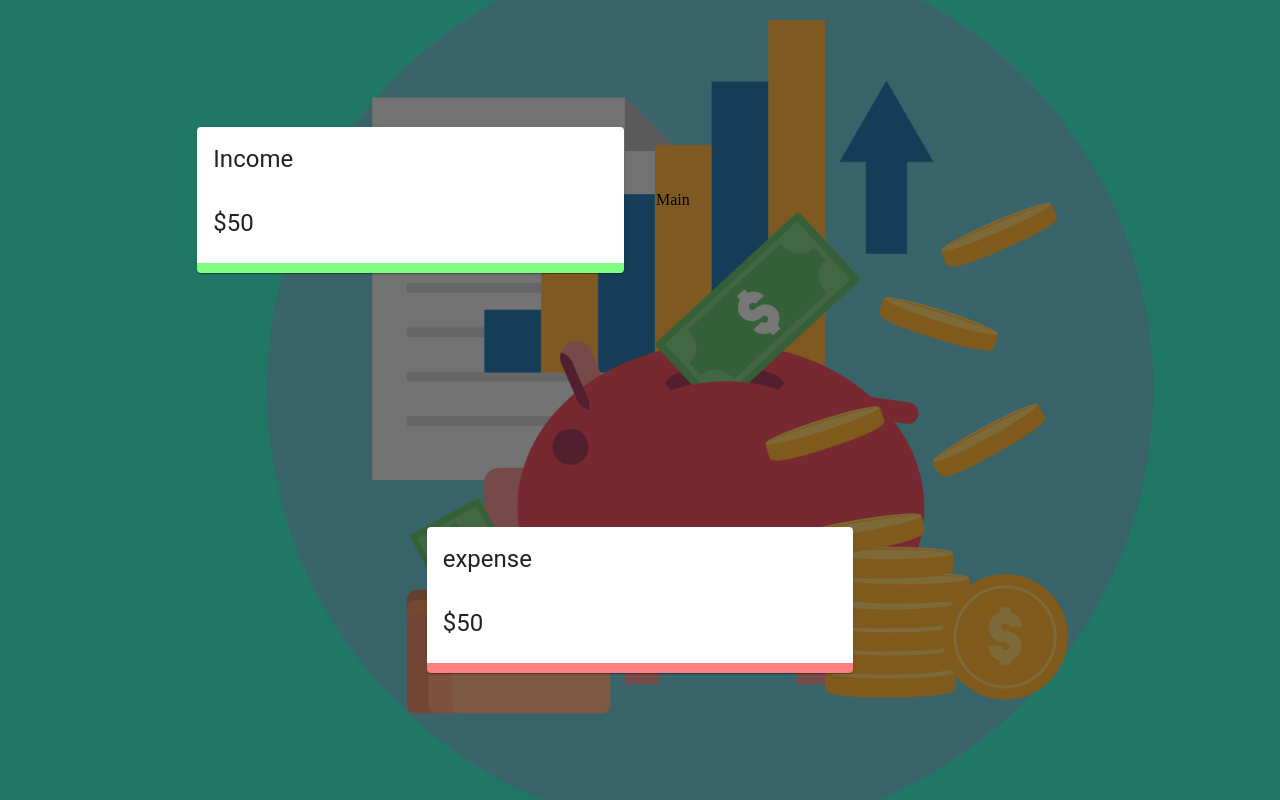
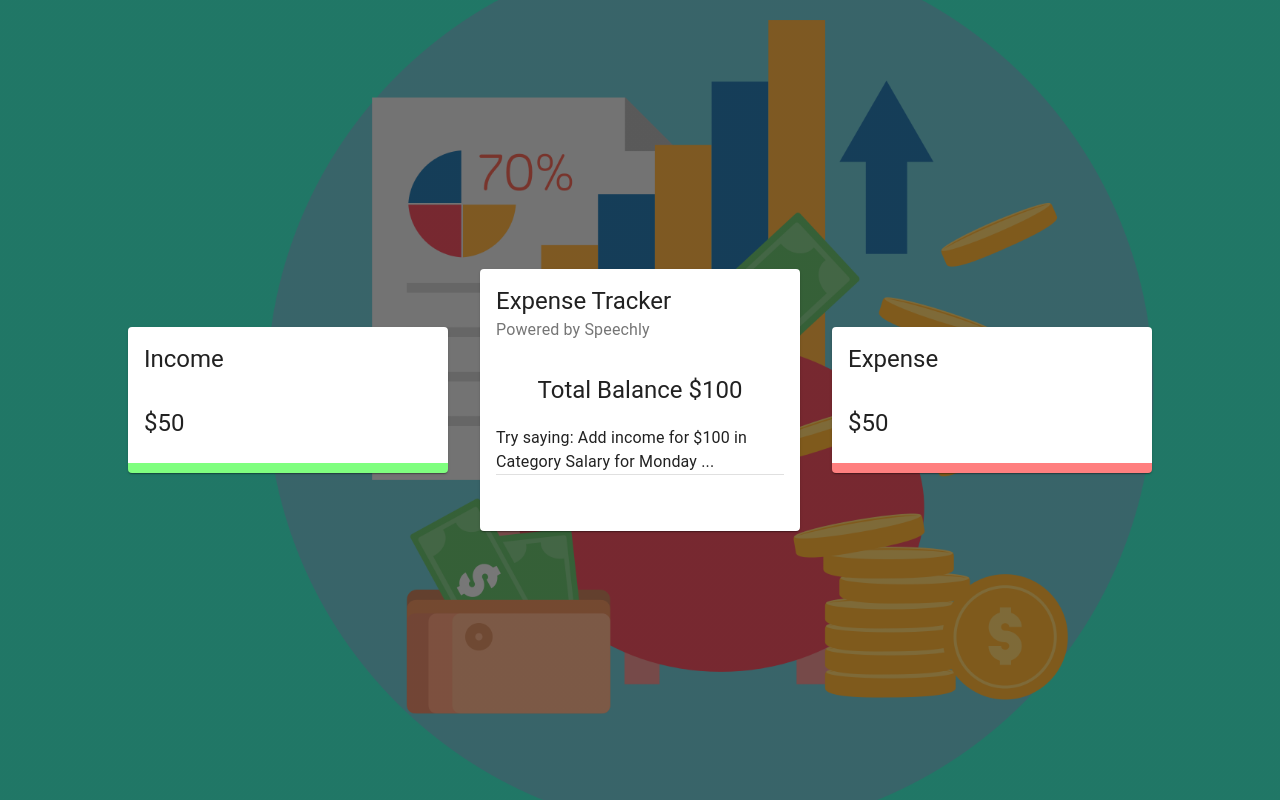
Before and after one commit to Volodymyrquo/expense-tracker, a React (Create React App) app: page / in a window 1280 px wide. Built offline with nearby package versions, Linux system fonts and the light colour scheme.

Commit message:
added main component to the app

```diff
--- a/src/App.jsx
+++ b/src/App.jsx
@@ -1,6 +1,7 @@
 import { Grid } from '@material-ui/core';
 import React from 'react';
 import Details from './components/Details/Details';
+import Main from './components/Details/Main/Main';
 import useStyles from './styles';
 
 const App = () => {
@@ -14,14 +15,14 @@
         alignItems='center'
         justify='center'
         style={{ height: '100vh' }}>
-        <Grid item xs={12} sm={4}>
+        <Grid item xs={12} sm={3}>
           <Details title='Income' />
         </Grid>
-        <Grid item xs={12} sm={4}>
-          Main
+        <Grid item xs={12} sm={3}>
+          <Main />
         </Grid>
-        <Grid item xs={12} sm={4}>
-          <Details title='expense' />
+        <Grid item xs={12} sm={3}>
+          <Details title='Expense' />
         </Grid>
       </Grid>
     </div>
--- a/src/components/Details/Main/Main.jsx
+++ b/src/components/Details/Main/Main.jsx
@@ -1,10 +1,40 @@
-import { Card } from '@material-ui/core';
+import {
+  Card,
+  CardContent,
+  CardHeader,
+  Divider,
+  Grid,
+  List,
+  Typography,
+} from '@material-ui/core';
 import React from 'react';
 import useStyles from './styles';
 
 const Main = () => {
   const classes = useStyles();
-  return <Card className={classes.root}></Card>;
+  return (
+    <Card className={classes.root}>
+      <CardHeader title='Expense Tracker' subheader='Powered by Speechly' />
+      <CardContent>
+        <Typography align='center' variant='h5'>
+          Total Balance $100
+        </Typography>
+        <Typography
+          variant='subtitle1'
+          style={{ lineHeight: '1.5em', marginTop: '20px' }}>
+          Try saying: Add income for $100 in Category Salary for Monday ...
+        </Typography>
+        <Divider />
+      </CardContent>
+      <CardContent className={classes.cardContent}>
+        <Grid container spacing={2}>
+          <Grid item xs={12}>
+            {/*  <List /> */}
+          </Grid>
+        </Grid>
+      </CardContent>
+    </Card>
+  );
 };
 
 export default Main;
```
Also changed, not shown: 1 other file (tests, documents, lock files or other folders).
